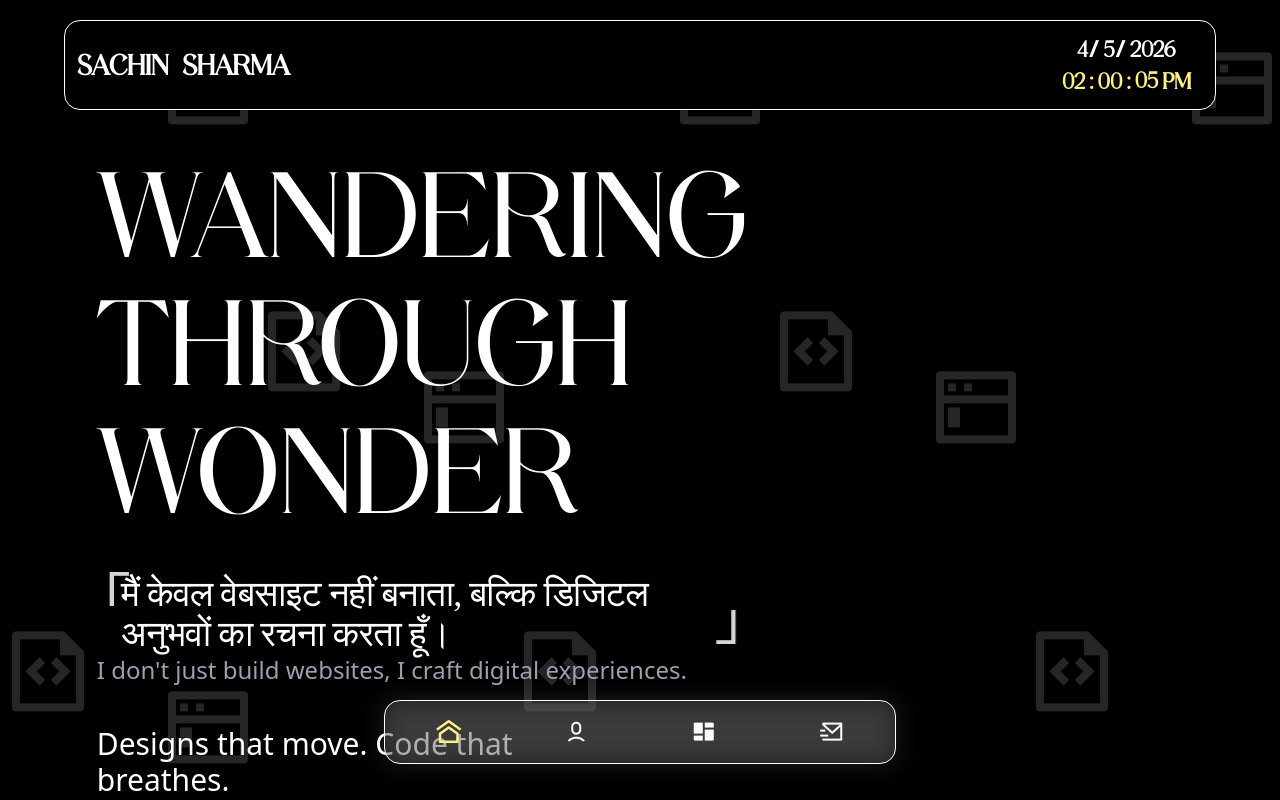
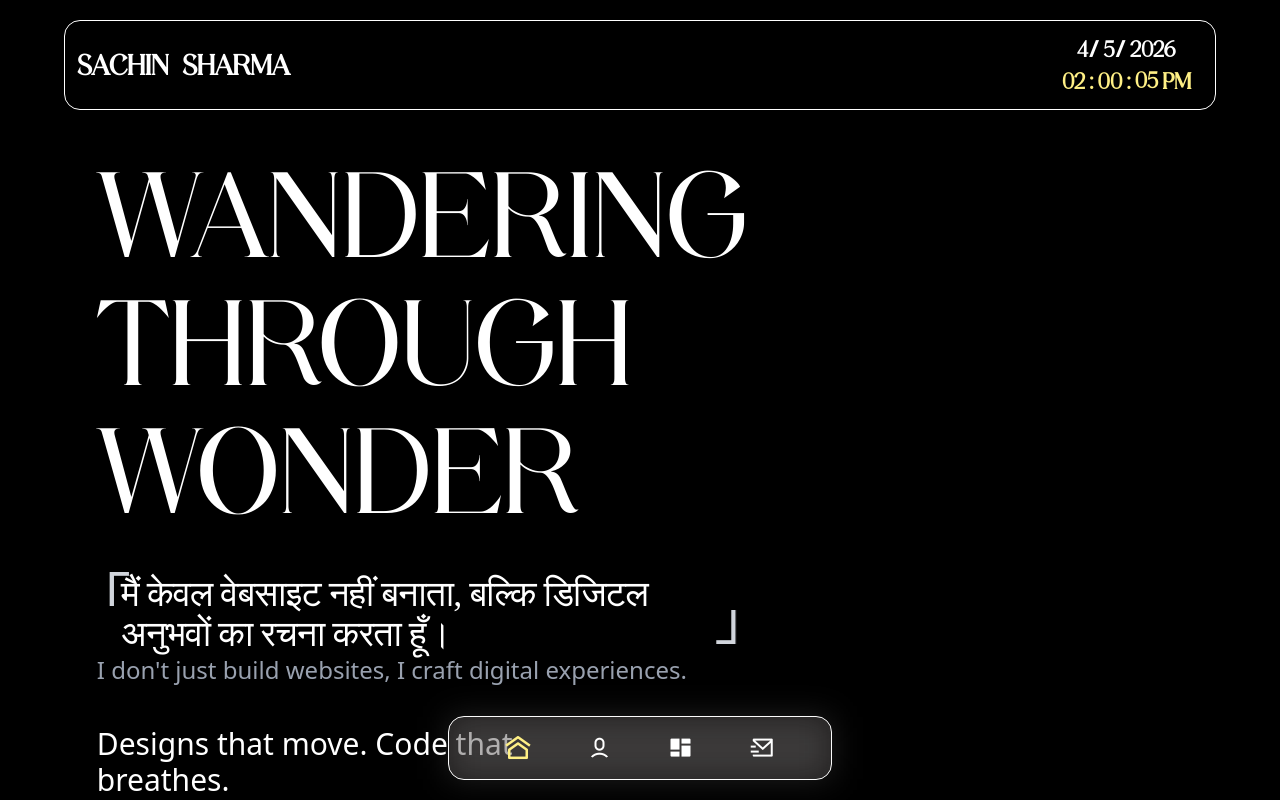
Before and after one commit to sachin-3110/Sachin-Sharma, a React (Vite) app: page / in a window 1280 px wide. Shown: the top 800 px of the page. Built offline with nearby package versions, Linux system fonts and the light colour scheme.

Commit message:
lowerNav updated

```diff
--- a/package.json
+++ b/package.json
@@ -13,6 +13,7 @@
     "@fortawesome/fontawesome-svg-core": "^6.7.2",
     "@tailwindcss/vite": "^4.1.5",
     "emailjs-com": "^3.2.0",
+    "framer-motion": "^12.23.24",
     "motion": "^12.22.0",
     "react": "^19.0.0",
     "react-dom": "^19.0.0",
--- a/src/App.jsx
+++ b/src/App.jsx
@@ -1,13 +1,10 @@
 import React from 'react'
-import TopNav from './components/TopNav/TopNav'
-import Container from './components/Container'
-import { useLocation } from 'react-router-dom'
-import CustomCursor from './components/CustomCursor'
+import Home from './Pages/Home/Home.jsx'
 
 const App = () => {
   return (
     <div className='min-h-screen w-full bg-black text-white'>
-      <Container/>
+      <Home/>
 
     </div>
   )
--- a/src/components/Container.jsx
+++ b/src/Pages/Home/Home.jsx
@@ -1,27 +1,18 @@
 import React, { useEffect } from "react";
-import TopNav from "./TopNav/TopNav";
-import LowerNav from "./LowerNav";
+import TopNav from "../../components/TopNav/TopNav";
+import ScrollToTop from "../../components/ScrollToTop";
 import { Outlet } from "react-router-dom";
-import BackgroundAnimation from "./BackgroundAnimation";
-import { motion } from "motion/react";
-import ScrollToTop from "./ScrollToTop";
-import MusicBox from "./MusicBox";
+import LowerNav from "../../components/LowerNav";
 const Container = () => {
 
   return (
-    <>
       <div className="min-w-full border-yellow-500 relative md:p-0 z-0 min-h-screen flex flex-col items-center mx-auto">
-        <BackgroundAnimation/>
+        {/* <BackgroundAnimation/> */}
         <TopNav />
         <ScrollToTop/>
         <Outlet  />
         <LowerNav />
-
-
-
-
       </div>
-    </>
   );
 };
 
--- a/src/components/Contact/ContactButtons.jsx
+++ b/src/components/Contact/ContactButtons.jsx
@@ -23,8 +23,8 @@ const ContactButtons = () => {
   return (
     <div className="w-full">
       <div className="w-full duration-500 justify-center text-5xl font-[sans] flex-col items-center md:gap-20 gap-10 text-white">
-        {button.map((elem) => (
-          <div className="w-full grid grid-cols-1 place-items-center">
+        {button.map((elem,index) => (
+          <div key={index+1} className="w-full grid grid-cols-1 place-items-center">
             <a
               href={
                 elem.socialMediaName == "Gmail"
--- a/src/components/CustomCursor.jsx
+++ b/src/components/CustomCursor.jsx
@@ -9,8 +9,8 @@ const CustomCursor = () => {
       setPosition({ x: e.clientX, y: e.clientY });
     };
 
-    window.addEventListener('mousemove', handleMouseMove);
-    return () => window.removeEventListener('mousemove', handleMouseMove);
+    Window.addEventListener('mousemove', handleMouseMove);
+    return () =>Window.removeEventListener('mousemove', handleMouseMove);
   }, []);
 
   return (
--- a/src/components/LowerNav.jsx
+++ b/src/components/LowerNav.jsx
@@ -19,16 +19,17 @@ const LowerNav = () => {
   ]);
   return (
   <>
-    <div className="flex fixed bottom-4 min-w-[120px] bg-[#45414176] justify-evenly text-white text-2xl md:text-3xl items-center min-h-[8vh] md:h-[8vh] mb-5 border-[1px] w-[40%] rounded-2xl">
-    <div className="w-full h-full bg-[#dadada26] blur-md -z-1 absolute"></div>
+    <div className="flex fixed bottom-0 min-w-[12px] bg-[#45414176] justify-evenly text-white text-2xl md:text-3xl items-center min-h-[8vh] md:h-[8vh] mb-5 border-[1px] w-[30%] rounded-2xl">
+    <div className="w-full h-full bg-[#dadada26] blur-lg -z-1 absolute"></div>
       {icons?.map((elem, index) => (
-        <div className="group h-full w-full flex justify-center items-center ">
+        <div key={index+1} className="group h-full flex justify-center items-center ">
           <div
             id="text"
-            className="absolute text-xl linear p-1 scale-0 duration-400 opacity-0 group-hover:scale-100 group-hover:opacity-100 group-hover:-translate-y-[150%] font-bold tracking-[2px]"
+            className="hidden md:flex md:absolute text-xl p-1 scale-0 duration-300 opacity-0 group-hover:scale-100 group-hover:opacity-100 group-hover:-translate-y-[120%] font-bold tracking-[2px]"
           >
             {elem.name}
           </div>
+
           <NavLink
             to={`${elem.path}`}
             className={({ isActive }) =>
--- a/src/components/ScrollToTop.jsx
+++ b/src/components/ScrollToTop.jsx
@@ -1,4 +1,3 @@
-import React from 'react'
 import { useEffect } from 'react'
 import { useLocation } from 'react-router-dom'
 
```
Also changed, not shown: 1 other file (tests, documents, lock files or other folders).
